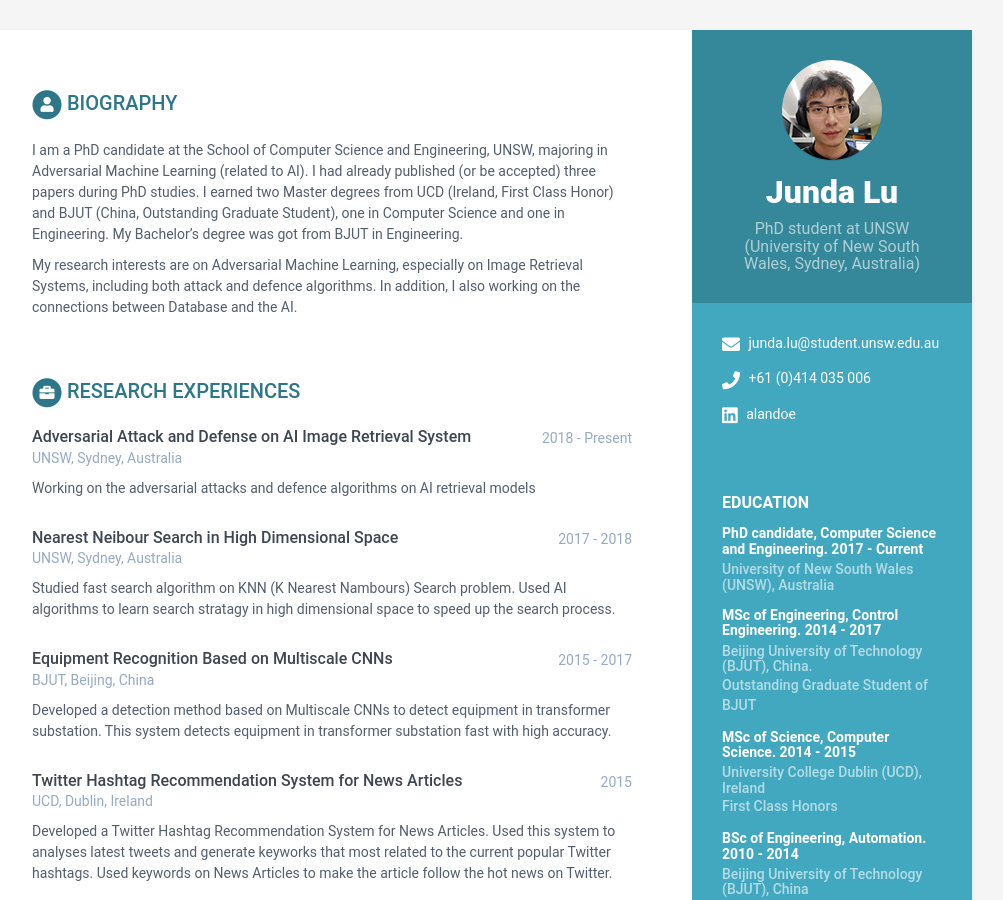
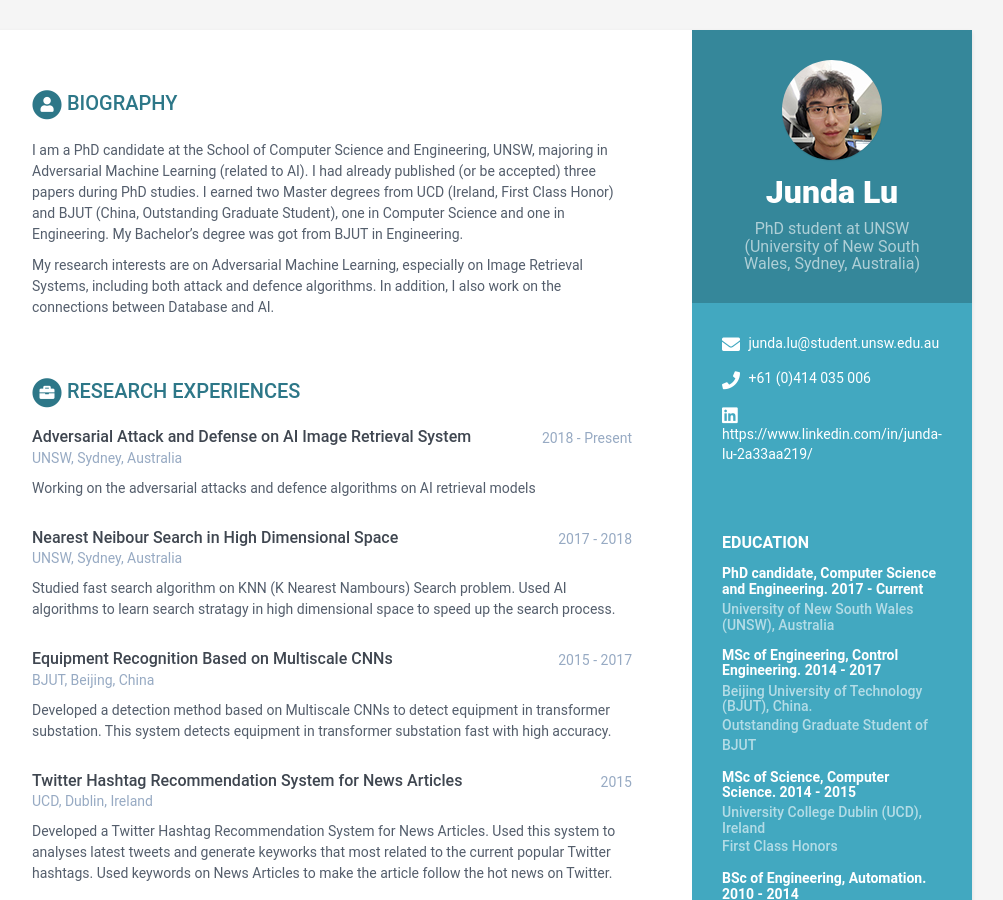
Before and after one commit to cosmolu/cosmolu.github.io, a Jekyll site: the page built from index.html, in a window 1280 px wide and 900 px high. Shown: the whole window, without its empty margins (168-1171 px from the left). Built offline with Jekyll 4.4.1, drawn with Linux system fonts in a browser that asks for light colours.

Commit message:
_data/data.yml
8_4_3

```diff
--- a/_data/data.yml
+++ b/_data/data.yml
@@ -15,7 +15,7 @@ sidebar:
     email: junda.lu@student.unsw.edu.au
     phone: +61 (0)414 035 006
     # website: blog.webjeda.comxxxx #do not add http://
-    linkedin: alandoe
+    linkedin: https://www.linkedin.com/in/junda-lu-2a33aa219/
     # xing: alandoe
     # github: sharu725
     telegram: # add your nickname without '@' sign
@@ -57,7 +57,7 @@ career-profile:
       one in Computer Science and one in Engineering. My Bachelor's degree was got from BJUT in Engineering.
 
       My research interests are on Adversarial Machine Learning, especially on Image Retrieval Systems,
-      including both attack and defence algorithms. In addition, I also working on the connections between Database and the AI.
+      including both attack and defence algorithms. In addition, I also work on the connections between Database and AI.
 
 
 education:
@@ -83,7 +83,7 @@ education:
         ridiculus mus. Donec quam felis, ultricies nec, pellentesque eu,
         pretium quis, sem.
           - Bullet point
-
+          - Bullet point
     - degree: MSc of Science, Computer Science. 2014 - 2015
       university: University College Dublin (UCD), Ireland
       time: First Class Honors
```
